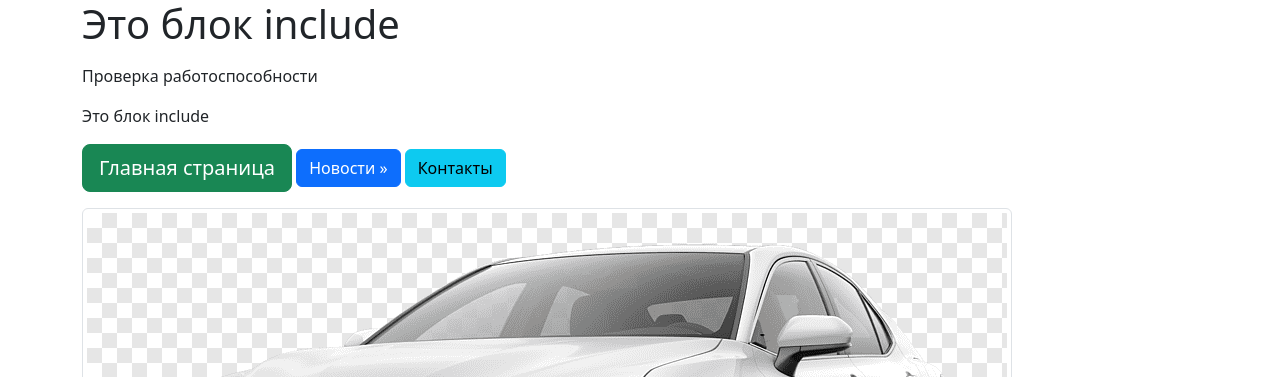
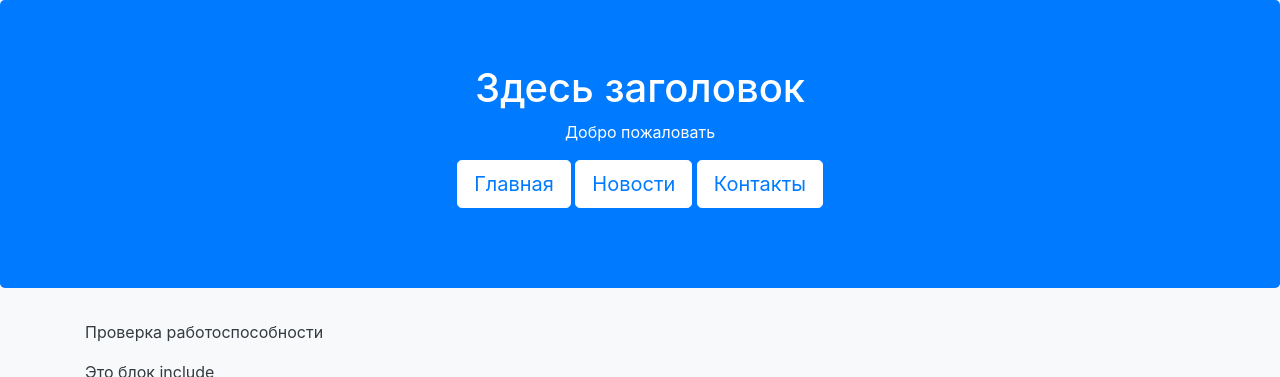
Before and after one commit to DamirSul/django-project, a Django app: page / in a window 1280 px wide. Shown: the top 377 px of the page. Run offline with Django 5.2, Linux system fonts and the light colour scheme; some libraries are stand-ins or nearby versions.

Commit message:
1 commit

```diff
--- a/mainApp/templates/mainApp/wrapper.html
+++ b/mainApp/templates/mainApp/wrapper.html
@@ -1,32 +1,68 @@
 <!DOCTYPE html>
-<html lang="en">
+{% load static %}
+<html lang="ru">
 <head>
     <meta charset="UTF-8">
     <meta name="viewport" content="width=device-width, initial-scale=1.0">
     <meta http-equiv="X-UA-Compatible" content="ie=edge">
     <title>Заголовок страницы</title>
-    {% load static %}
-    <link rel="stylesheet" href="{% static 'css/bootstrap.min.css' %}" type="text/css">
+
+    <link rel="stylesheet" href="https://stackpath.bootstrapcdn.com/bootstrap/4.5.2/css/bootstrap.min.css">
+    <style>
+        body {
+            background-color: #f8f9fa;
+            color: #343a40;
+        }
+        .jumbotron {
+            background-color: #007bff;
+            color: #fff;
+        }
+        .btn-custom {
+            background-color: #fff;
+            border-color: #fff;
+            color: #007bff;
+            transition: background-color 0.3s ease, color 0.3s ease;
+        }
+        .btn-custom:hover {
+            background-color: #0056b3;
+            border-color: #0056b3;
+            color: #fff;
+        }
+        .img-thumbnail {
+            border: none;
+            box-shadow: 0px 0px 10px 0px rgba(0, 0, 0, 0.3);
+            max-width: 200px;
+            float: left;
+            margin-right: 20px;
+        }
+    </style>
 </head>
 <body>
-    <div class="jumbotron">
+    <div class="jumbotron text-center">
         <div class="container">
-            <h1>{% include "mainApp/includes/some_html.html" %}</h1>
+            <h1>Здесь заголовок</h1>
+            <p>Добро пожаловать</p>
             <p>
-                {% block content %}
-                {% endblock %}
-            </p>
-            <p>
-                <a href="/" class="btn btn-success btn-lg">Главная страница</a>
-                <a href="/news" class="btn btn-primary btn=lg">Новости &raquo;</a>
-                <a href="/contact" class="btn btn-info btn=lg">Контакты</a>
+                <a href="/" class="btn btn-custom btn-lg">Главная</a>
+                <a href="/news" class="btn btn-custom btn-lg">Новости</a>
+                <a href="/contact" class="btn btn-custom btn-lg">Контакты</a>
             </p>
         </div>
     </div>
-<div class="container">
-    <img src="{% static 'mainApp/image/toyota.png' %}" class="img-thumbnail">
-    <hr>
-    &copy; Все права защищены 2018
-</div>
+
+    <div class="container">
+        {% block content %}
+        {% endblock %}
+    </div>
+
+    <div class="container">
+        <img src="{% static 'mainApp/image/cat.jpg' %}" class="img-thumbnail">
+        <hr>
+        &copy; Все права защищены 2024
+    </div>
+
+    <script src="https://code.jquery.com/jquery-3.5.1.slim.min.js"></script>
+    <script src="https://cdn.jsdelivr.net/npm/@popperjs/core@2.5.4/dist/umd/popper.min.js"></script>
+    <script src="https://stackpath.bootstrapcdn.com/bootstrap/4.5.2/js/bootstrap.min.js"></script>
 </body>
 </html>
```
